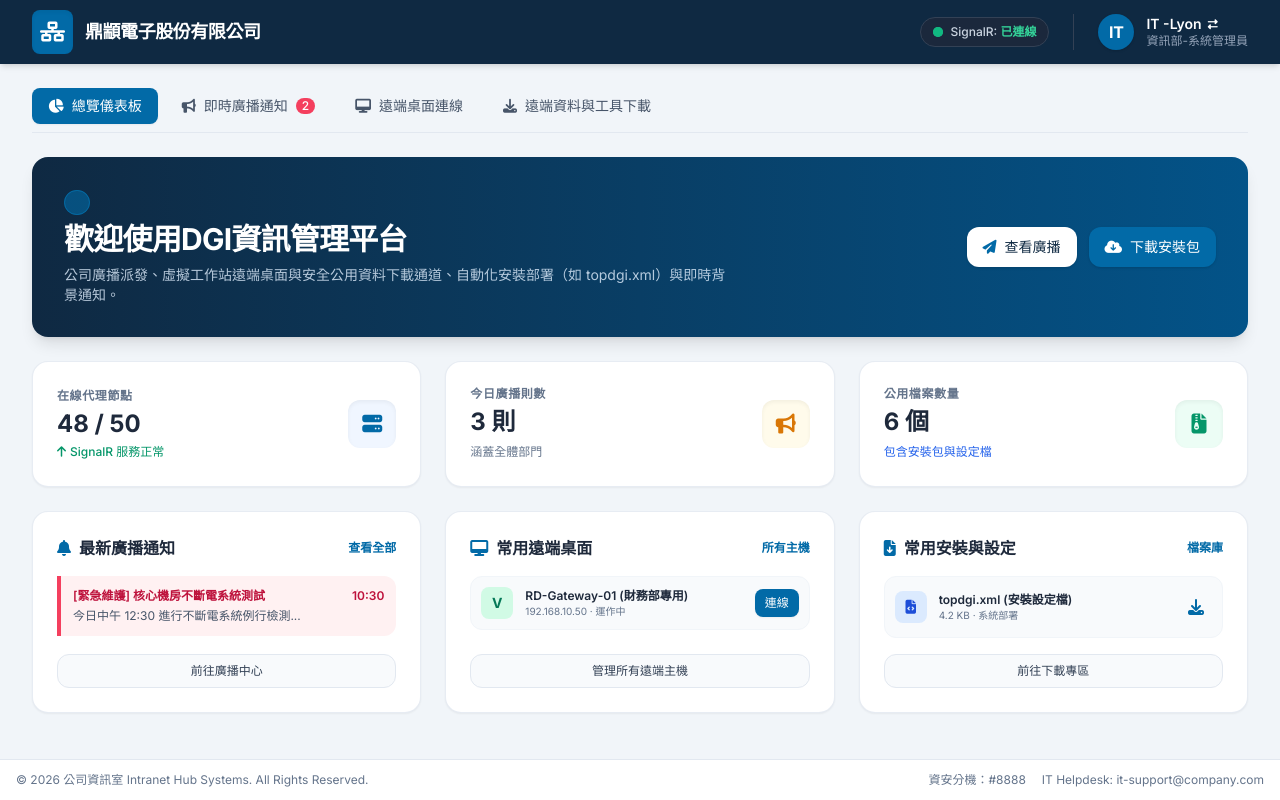
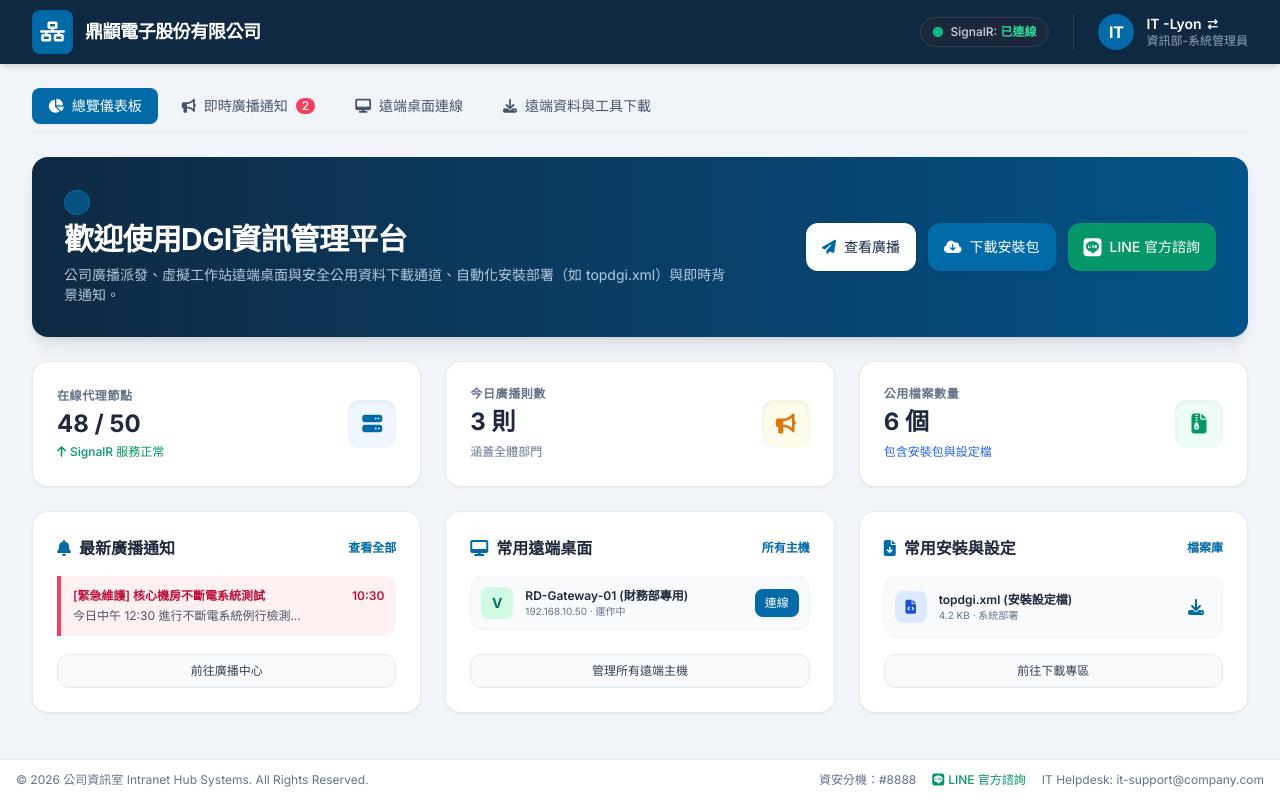
Before and after one commit to LyonIT-cloud/DGI-WEB, a plain HTML site: page index.html in a window 1280 px wide. Drawn offline with nearby package versions, Linux system fonts and the light colour scheme; no server answers.

Commit message:
Update index.html

```diff
--- a/index.html
+++ b/index.html
@@ -144,6 +144,10 @@
                     <button onclick="switchTab('files')" class="bg-corporate-600 hover:bg-corporate-500 text-white font-medium px-4 py-2.5 rounded-xl text-sm shadow transition flex items-center gap-2">
                         <i class="fa-solid fa-cloud-arrow-down"></i> 下載安裝包
                     </button>
+                    <!-- LINE 官方諮詢捷徑 -->
+                    <a href="https://line.me/zh-hant/" target="_blank" class="bg-emerald-600 hover:bg-emerald-500 text-white font-medium px-4 py-2.5 rounded-xl text-sm shadow transition flex items-center gap-2">
+                        <i class="fa-brands fa-line text-lg"></i> LINE 官方諮詢
+                    </a>
                 </div>
             </div>
 
@@ -473,6 +477,9 @@
             <div>© 2026 公司資訊室 Intranet Hub Systems. All Rights Reserved.</div>
             <div class="flex items-center space-x-4">
                 <span>資安分機：#8888</span>
+                <a href="https://line.me/zh-hant/" target="_blank" class="text-emerald-600 hover:underline flex items-center gap-1 font-medium">
+                    <i class="fa-brands fa-line"></i> LINE 官方諮詢
+                </a>
                 <span>IT Helpdesk: it-support@company.com</span>
             </div>
         </div>
```
